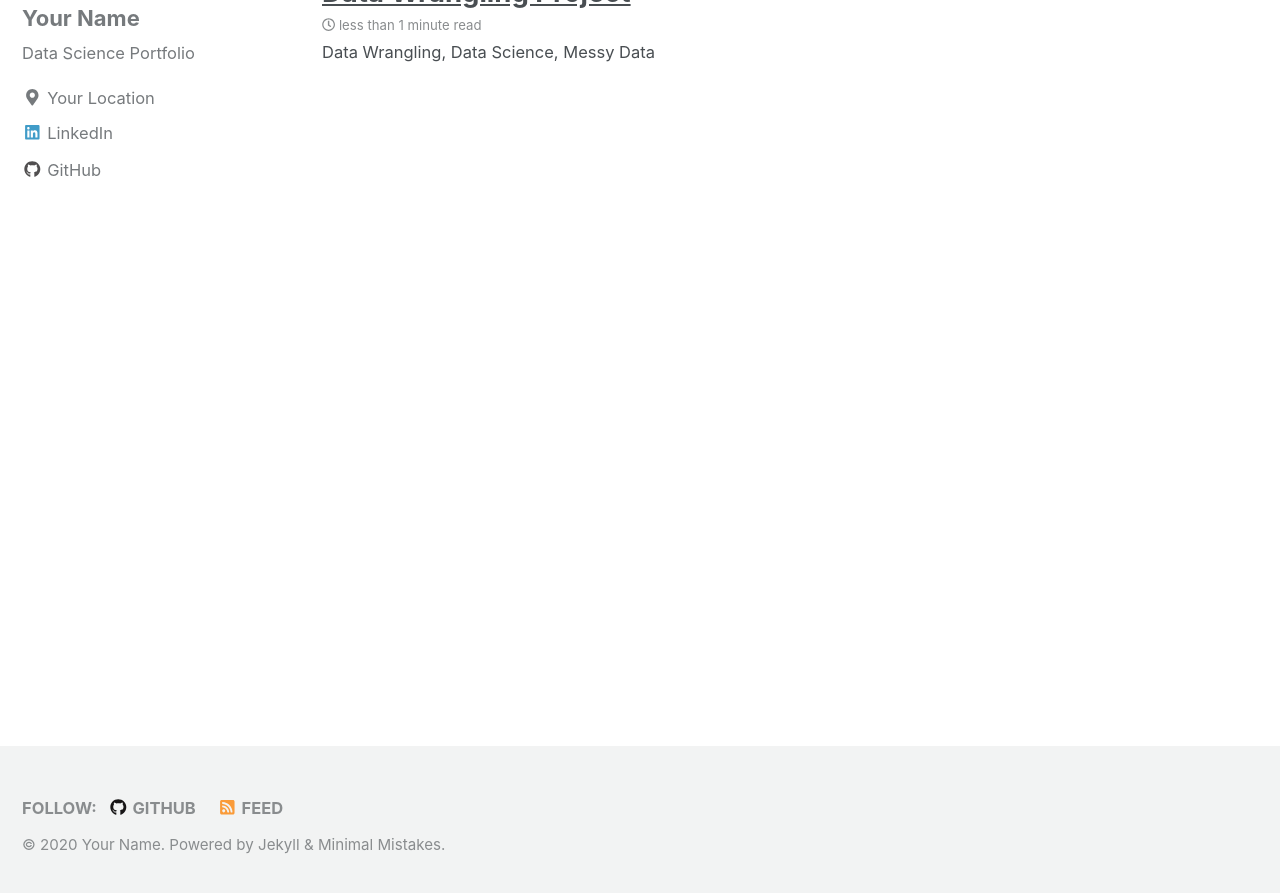
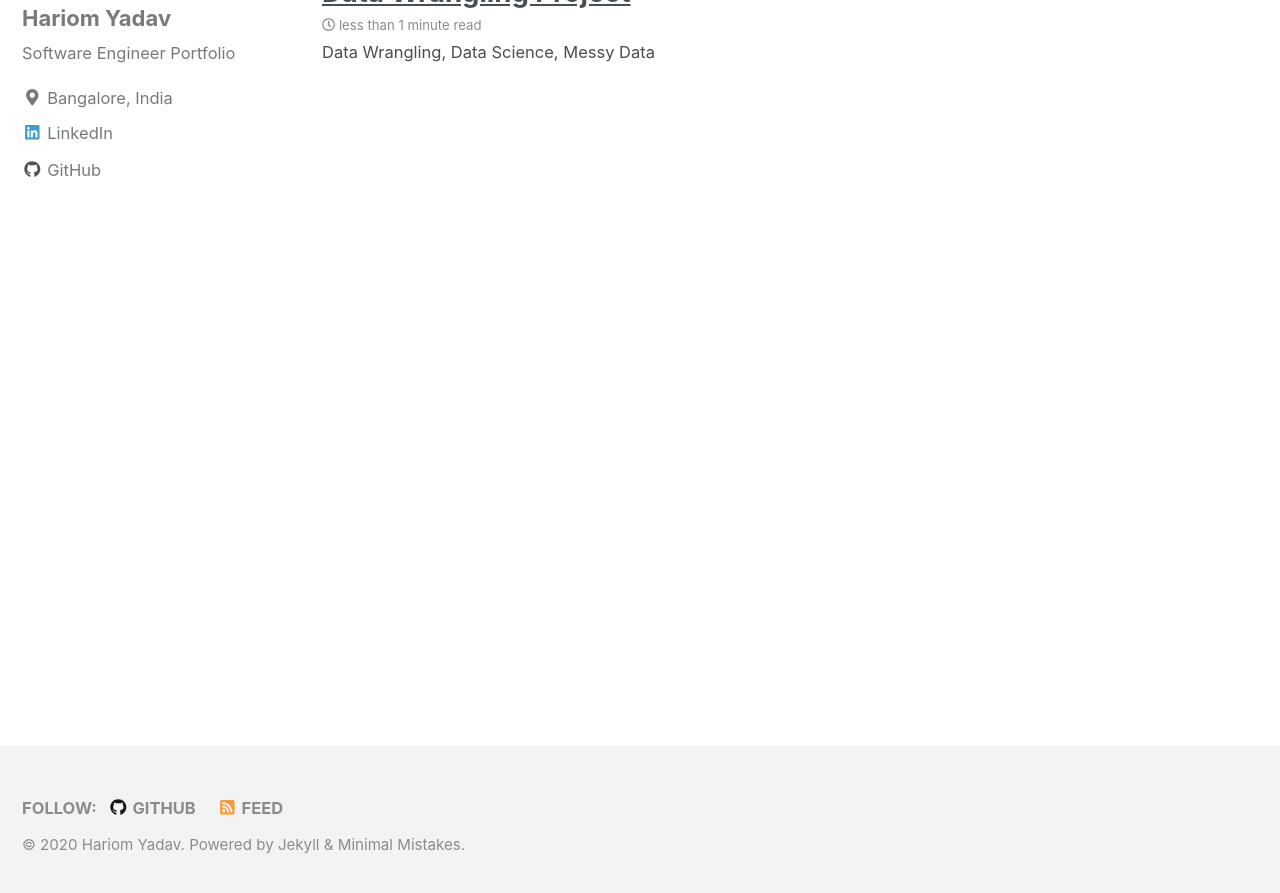
Before and after one commit to hariomyadav/hocyadav.github.io, a Jekyll site: the page built from index.html, in a window 1280 px wide and 900 px high, scrolled down 760 px. Shown: the top 893 px of the window. Built offline with Jekyll 4.4.1, drawn with Linux system fonts in a browser that asks for light colours; nearby versions of some CDN libraries; the list of posts is cut into pages by our own code.

Commit message:
add other details

```diff
--- a/_config.yml
+++ b/_config.yml
@@ -11,8 +11,8 @@ minimal_mistakes_skin    : "default" # "air", "aqua", "contrast", "dark", "dirt"
 locale                   : "en-US"
 title                    : "Hariom Yadav"
 title_separator          : "-"
-name                     : "Your Name"
-description              : "Data Science Portfolio"
+name                     : "Hariom Yadav"
+description              : "Software Engineer Portfolio"
 url                      : # the base hostname & protocol for your site e.g. "https://mmistakes.github.io"
 baseurl                  : # the subpath of your site, e.g. "/blog"
 repository               : # GitHub username/repo-name e.g. "mmistakes/minimal-mistakes"
@@ -84,10 +84,10 @@ analytics:
 
 # Site Author
 author:
-  name             : "Your Name"
+  name             : "Hariom Yadav"
   avatar           : "/images/bio-pic-2.jpg" # path of avatar image, e.g. "/assets/images/bio-photo.jpg"
-  bio              : "Data Science Portfolio"
-  location         : "Your Location"
+  bio              : "Software Engineer Portfolio"
+  location         : "Bangalore, India"
   email            :
   uri              :
   home             : # null (default), "absolute or relative url to link to author home"
@@ -97,13 +97,13 @@ author:
   flickr           :
   facebook         :
   foursquare       :
-  github           : "Your Github"
+  github           : "hocyadav"
   gitlab           :
   google_plus      :
   keybase          :
   instagram        :
   lastfm           :
-  linkedin         : "dataoptimal" # "john-doe-12345678" (the last part of your profile url, e.g. https://www.linkedin.com/in/john-doe-12345678)
+  linkedin         : "hocyadav" # "john-doe-12345678" (the last part of your profile url, e.g. https://www.linkedin.com/in/john-doe-12345678)
   pinterest        :
   soundcloud       :
   stackoverflow    : # "123456/username" (the last part of your profile url, e.g. https://stackoverflow.com/users/123456/username)
```
